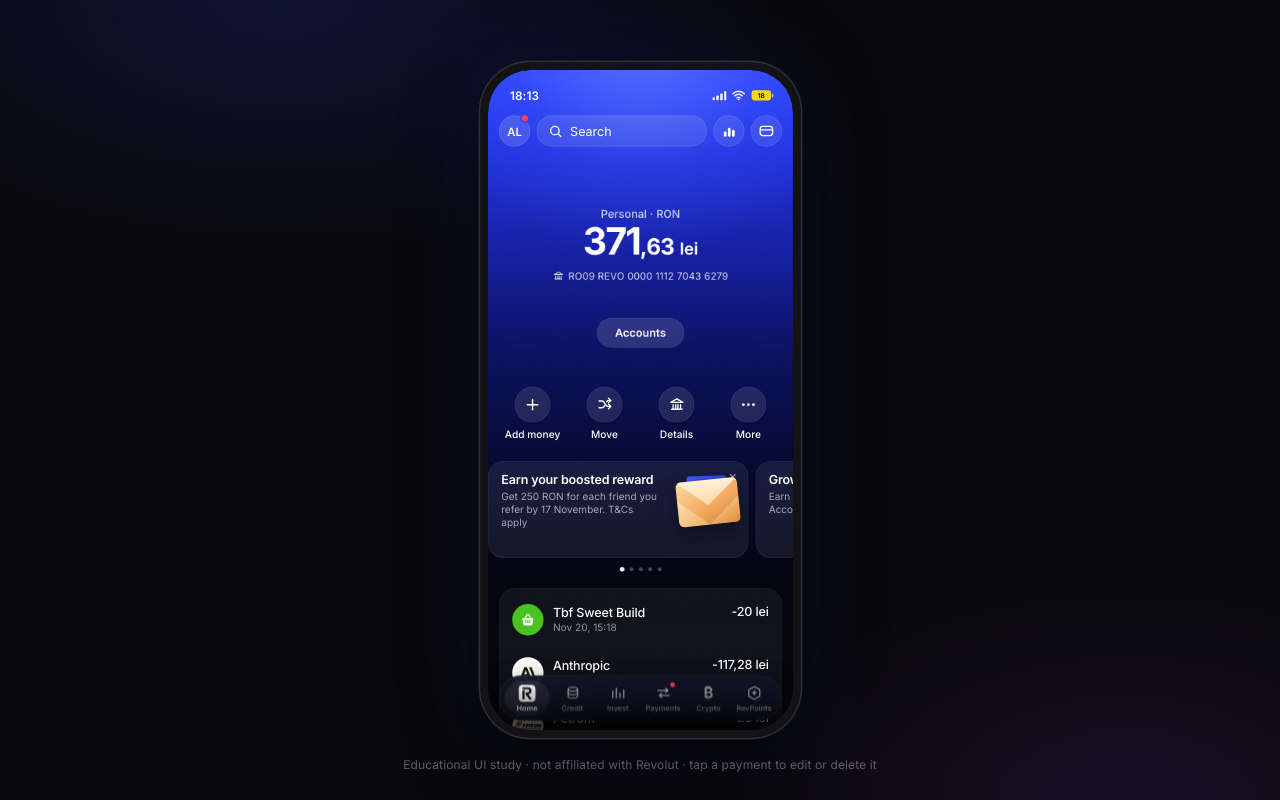
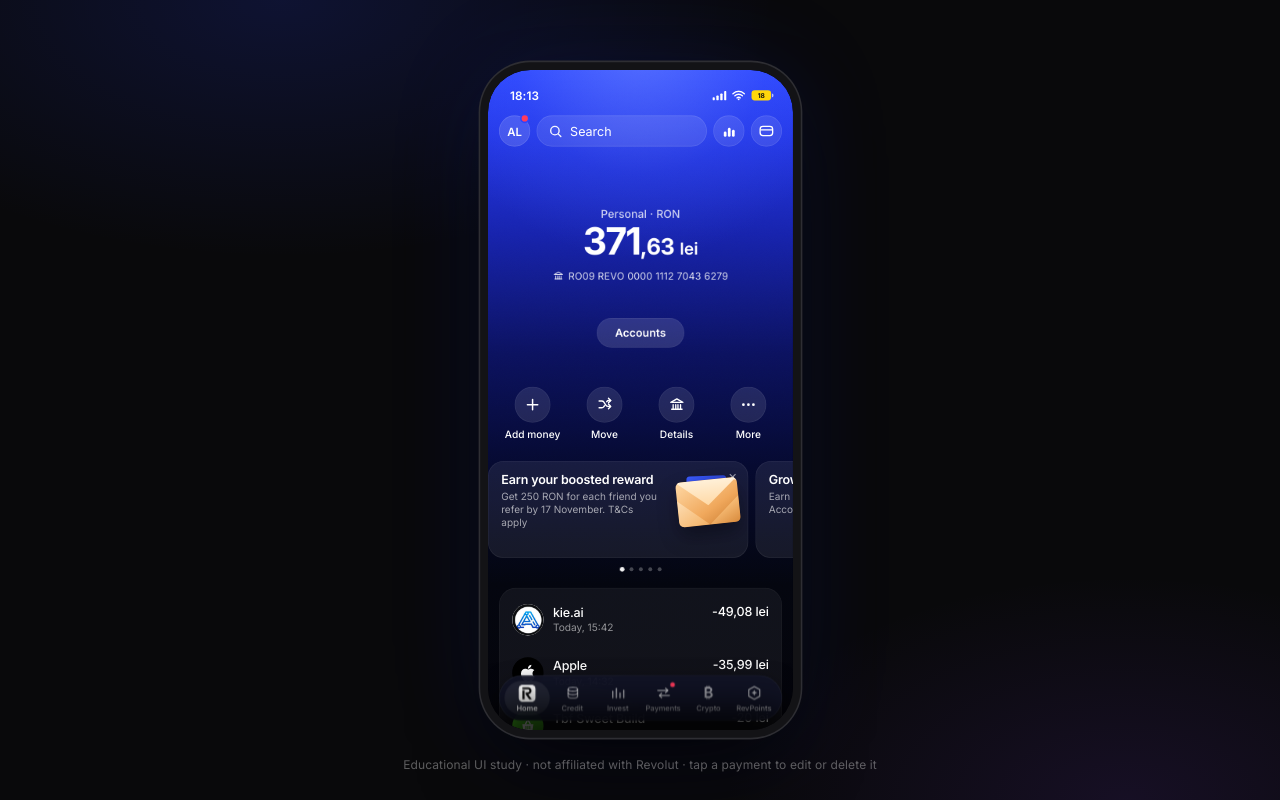
Before and after one commit to beetlejuice-hub/revolut-ui-study, a plain HTML site: page index.html in a window 1280 px wide. Drawn offline with Linux system fonts and the light colour scheme.

Commit message:
Add the Apple and single kie.ai payments
- Add Apple -35,99 lei at 14:32 and one kie.ai payment at -49,08 lei (-10 $) at 15:42
- Use the exact kie.ai mark cropped from the screenshot
- Leave the balance and every existing transaction unchanged
- Bump the offline cache to v17

```diff
--- a/css/home.css
+++ b/css/home.css
@@ -328,6 +328,7 @@
 .ic-logo.lg-eventum{background:#241238;padding:10px 5px}
 .ic-logo.lg-hamm{background:#fff;padding:4px}
 .ic-logo.lg-kfc{background:#e4002b;padding:0}
+.ic-logo.lg-kie{background:#fff;padding:0}
 .ic-logo.lg-malna{background:#fff;padding:0}
 .ic-logo.lg-kaufland{background:#fff;padding:0}
 .ic-hamm{background:#5b5bd6;color:#fff}
--- a/js/data.js
+++ b/js/data.js
@@ -38,6 +38,13 @@
      group is merged in from state.transactions at render time. Every group
      carries an ISO date so the "Today" / "Yesterday" labels stay correct. */
   const HISTORY = [
+    {
+      key: 'nov25', label: 'November 25.', date: '2026-11-25', month: '2026-11',
+      rows: [
+        { id: 'h-kie-1', name: 'kie.ai', amount: -49.08, time: '15:42', alt: '-10 $', icon: 'kie', cat: 'AI subscription' },
+        { id: 'h-apple-3', name: 'Apple', amount: -35.99, time: '14:32', icon: 'apple', cat: 'Subscription' }
+      ]
+    },
     {
       key: 'nov19', label: 'November 19.', date: '2026-11-19', month: '2026-11',
       rows: [
@@ -265,6 +272,7 @@
     { key: 'eventum', label: 'Eventum Box' },
     { key: 'mag', label: 'Mag' },
     { key: 'anthropic', label: 'Anthropic' },
+    { key: 'kie', label: 'kie.ai' },
     { key: 'tbf', label: 'Tbf Sweet Build' },
     { key: 'kfc', label: 'KFC' },
     { key: 'dining', label: 'Dining' },
--- a/js/render.js
+++ b/js/render.js
@@ -28,6 +28,7 @@
     sazy: { src: 'img/logos/sazy.png', cls: 'lg-sazy' },
     tabac: { src: 'img/logos/tabac.png', cls: 'lg-tabac' },
     woodland: { src: 'img/logos/woodland.png', cls: 'lg-woodland' },
+    kie: { src: 'img/logos/kie-crop.png', cls: 'lg-kie' },
     kfc: { src: 'img/logos/kfc-crop.png', cls: 'lg-kfc' },
     malna: { src: 'img/logos/malna-crop.png', cls: 'lg-malna' },
     bank: { src: 'img/logos/bank-card.png', cls: 'lg-bank' }
--- a/sw.js
+++ b/sw.js
@@ -1,5 +1,5 @@
 /* Offline cache for the Revolut UI study. Bump CACHE when assets change. */
-const CACHE = 'revolut-study-v16';
+const CACHE = 'revolut-study-v17';
 
 const ASSETS = [
   './',
@@ -32,6 +32,7 @@ const ASSETS = [
   './img/logos/woodland.png',
   './img/logos/kfc-crop.png',
   './img/logos/malna-crop.png',
+  './img/logos/kie-crop.png',
   './img/logos/bank-card.png',
   './fonts/inter-latin.woff2',
   './fonts/inter-latin-ext.woff2',
```
Also changed, not shown: img/logos/kie-crop.png (added).
